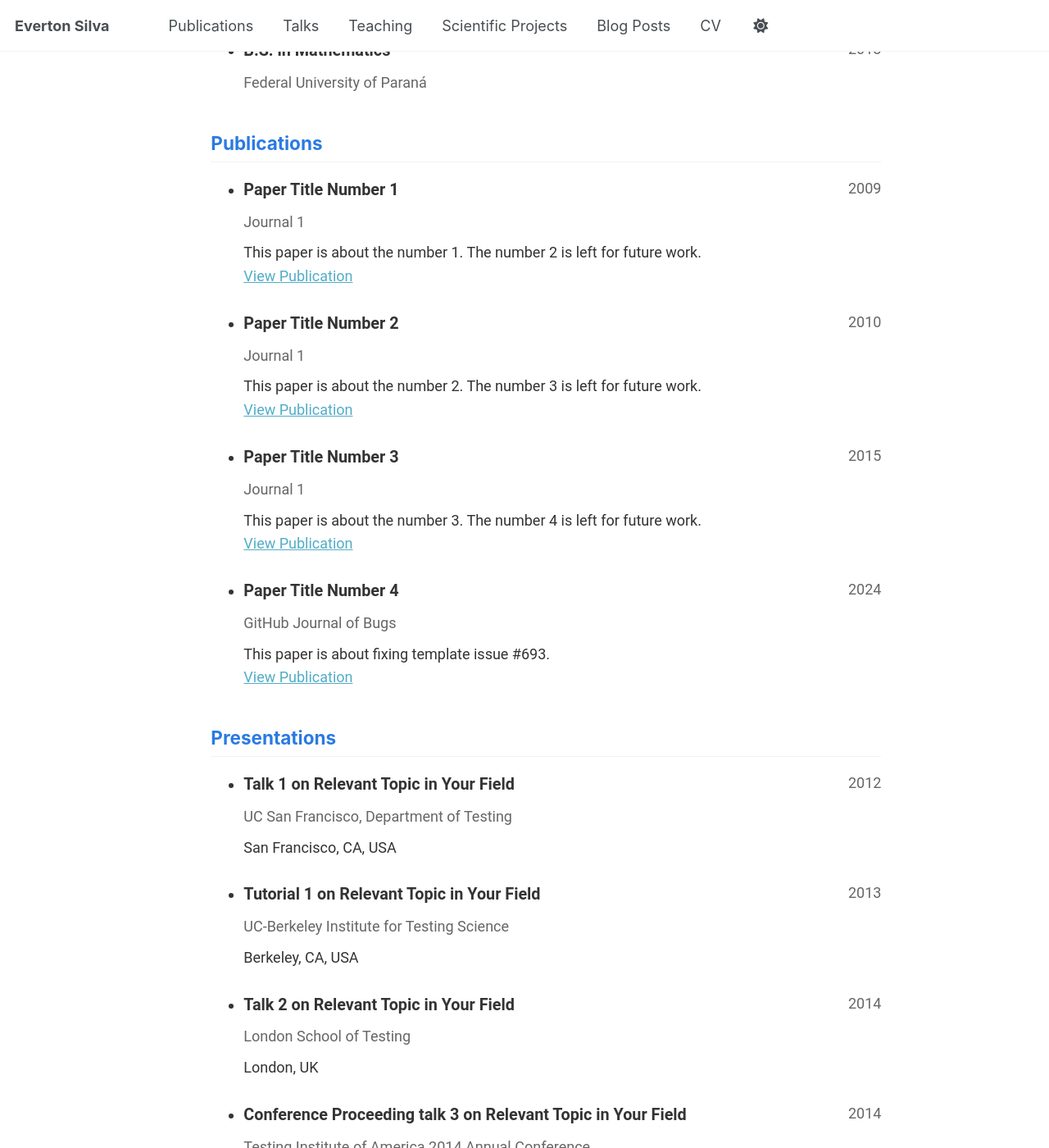
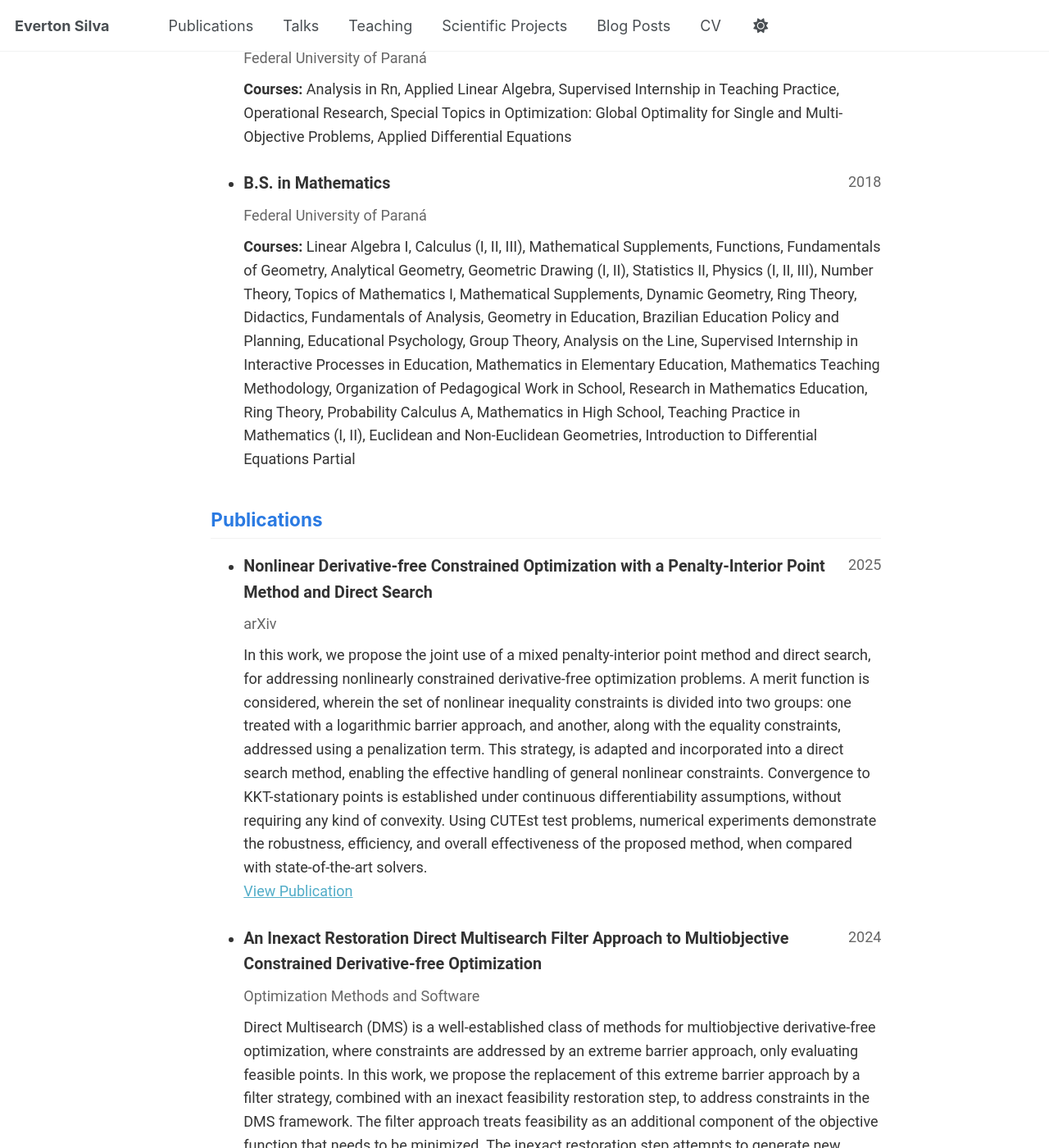
Before and after one commit to EvertonJdaSilva/EvertonJdaSilva.github.io, a Jekyll site: the page built from _pages/cv-json.md, in a window 1280 px wide and 1400 px high, scrolled down 923 px. Shown: the whole window at 82% size. Built offline with Jekyll 4.4.1, drawn with Linux system fonts in a browser that asks for light colours; some of the changed text lies outside the part shown.

Commit message:
update cv

```diff
--- a/_data/cv.json
+++ b/_data/cv.json
@@ -39,7 +39,7 @@
       "startDate": "2020",
       "endDate": "2025",
       "gpa": null,
-      "courses": []
+      "courses": ["Decision Sciences", "Modeling in Operations Research", "Graph Theory", "Topics in Combinatorial Optimization", "Topics in Nonlinear Optimization", "Seminar in Operations Research"]
     },
     {
       "institution": "Federal University of Paraná",
@@ -48,7 +48,7 @@
       "startDate": "2018",
       "endDate": "2020",
       "gpa": null,
-      "courses": []
+      "courses": ["Analysis in Rn", "Applied Linear Algebra", "Supervised Internship in Teaching Practice", "Operational Research", "Special Topics in Optimization: Global Optimality for Single and Multi-Objective Problems", "Applied Differential Equations"]
     },
     {
       "institution": "Federal University of Paraná",
@@ -57,41 +57,41 @@
       "startDate": "2014",
       "endDate": "2018",
       "gpa": null,
-      "courses": []
+      "courses": ["Linear Algebra I", "Calculus (I, II, III)", "Mathematical Supplements", "Functions", "Fundamentals of Geometry", "Analytical Geometry", "Geometric Drawing (I, II)", "Statistics II", "Physics (I, II, III)", "Number Theory", "Topics of Mathematics I", "Mathematical Supplements", "Dynamic Geometry", "Ring Theory", "Didactics", "Fundamentals of Analysis", "Geometry in Education", "Brazilian Education Policy and Planning", "Educational Psychology", "Group Theory", "Analysis on the Line", "Supervised Internship in Interactive Processes in Education", "Mathematics in Elementary Education", "Mathematics Teaching Methodology", "Organization of Pedagogical Work in School", "Research in Mathematics Education", "Ring Theory", "Probability Calculus A", "Mathematics in High School", "Teaching Practice in Mathematics (I, II)", "Euclidean and Non-Euclidean Geometries", "Introduction to Differential Equations Partial"]
     }
   ],
   "skills": [],
   "languages": ["Portuguese", "English"],
-  "interests": [],
+  "interests": ["My research interests primarily focus on nonlinear optimization, specifically in the areas of: Derivative-free optimization, Nonlinear Optimization, Global optimization, Constrained optimization, Multi-objective optimization, and Many-objective optimization"],
   "references": [],
   "publications": [
     {
-      "name": "Paper Title Number 1",
-      "publisher": "Journal 1",
-      "releaseDate": "2009-10-01",
-      "website": "http://academicpages.github.io/files/paper1.pdf",
-      "summary": "This paper is about the number 1. The number 2 is left for future work."
+      "name": "Nonlinear Derivative-free Constrained Optimization with a Penalty-Interior Point Method and Direct Search",
+      "publisher": "arXiv",
+      "releaseDate": "2025-04-24",
+      "website": "http://academicpages.github.io/files/Brilli_Custodio_Liuzzi_Silva_2025.pdf",
+      "summary": "In this work, we propose the joint use of a mixed penalty-interior point method and direct search, for addressing nonlinearly constrained derivative-free optimization problems. A merit function is considered, wherein the set of nonlinear inequality constraints is divided into two groups: one treated with a logarithmic barrier approach, and another, along with the equality constraints, addressed using a penalization term. This strategy, is adapted and incorporated into a direct search method, enabling the effective handling of general nonlinear constraints. Convergence to KKT-stationary points is established under continuous differentiability assumptions, without requiring any kind of convexity. Using CUTEst test problems, numerical experiments demonstrate the robustness, efficiency, and overall effectiveness of the proposed method, when compared with state-of-the-art solvers."
     },
     {
-      "name": "Paper Title Number 2",
-      "publisher": "Journal 1",
-      "releaseDate": "2010-10-01",
-      "website": "http://academicpages.github.io/files/paper2.pdf",
-      "summary": "This paper is about the number 2. The number 3 is left for future work."
+      "name": "An Inexact Restoration Direct Multisearch Filter Approach to Multiobjective Constrained Derivative-free Optimization",
+      "publisher": "Optimization Methods and Software",
+      "releaseDate": "2024-10-29",
+      "website": "http://academicpages.github.io/files/DMSFILTERIR_Silva_Custodio.pdf",
+      "summary": "Direct Multisearch (DMS) is a well-established class of methods for multiobjective derivative-free optimization, where constraints are addressed by an extreme barrier approach, only evaluating feasible points. In this work, we propose the replacement of this extreme barrier approach by a filter strategy, combined with an inexact feasibility restoration step, to address constraints in the DMS framework. The filter approach treats feasibility as an additional component of the objective function that needs to be minimized. The inexact restoration step attempts to generate new feasible points, contributing to prioritize this feasibility, a requirement for the good performance of any filter approach. Theoretical results are provided, analysing the different types of sequences of points generated by the new algorithm, and numerical experiments on a set of nonlinearly constrained biobjective problems are reported, stating the good algorithmic performance of the proposed approach."
     },
     {
-      "name": "Paper Title Number 3",
-      "publisher": "Journal 1",
-      "releaseDate": "2015-10-01",
-      "website": "http://academicpages.github.io/files/paper3.pdf",
-      "summary": "This paper is about the number 3. The number 4 is left for future work."
+      "name": "Integral Global Optimality Conditions and an Algorithm for Multiobjective Problems",
+      "publisher": "Numerical Functional Analysis and Optimization",
+      "releaseDate": "2022-07-18",
+      "website": "http://academicpages.github.io/files/Silva_Karas_Santos_2022.pdf",
+      "summary": "In this work, we propose integral global optimality conditions for multiobjective problems not necessarily differentiable. The integral characterization, already known for single objective problems, are extended to multiobjective problems by weighted sum and Chebyshev weighted scalarizations. Using this last scalarization, we propose an algorithm for obtaining an approximation of the weak Pareto front whose effectiveness is illustrated by solving a collection of multiobjective test problems."
     },
     {
-      "name": "Paper Title Number 4",
-      "publisher": "GitHub Journal of Bugs",
-      "releaseDate": "2024-02-17",
-      "website": "http://academicpages.github.io/files/paper3.pdf",
-      "summary": "This paper is about fixing template issue #693."
+      "name": "Desenvolvimento de Projetos em Robótica Educacional A inserção da Expressão Gráfica no ensino",
+      "publisher": "Anais da X Conferência Latino-Americana de Objetos e Tecnologias de Aprendizagem (LACLO 2015)",
+      "releaseDate": "2015",
+      "website": "http://academicpages.github.io/files/LACLO_2015.pdf",
+      "summary": "This paper describes the implementation of projects development in the classroom using educational robotics as tool. The project-based learning shows as a great pedagogical practice to re-enchant the classrooms, in addition to providing a development of the currently required intellectual abilities. The experiment conducted consisted of a simple challenge, which students should solve using a robot, to develop the robot were used the methodologies of brainstorm and morphological matrix. At the end it was concluded that the proposal was satisfactory to be able to play an interdisciplinary activity, where the contents were experienced with meaning and intellectual and social skills were worked instinctively."
     }
   ],
   "presentations": [
```
Also changed, not shown: 7 other files.
